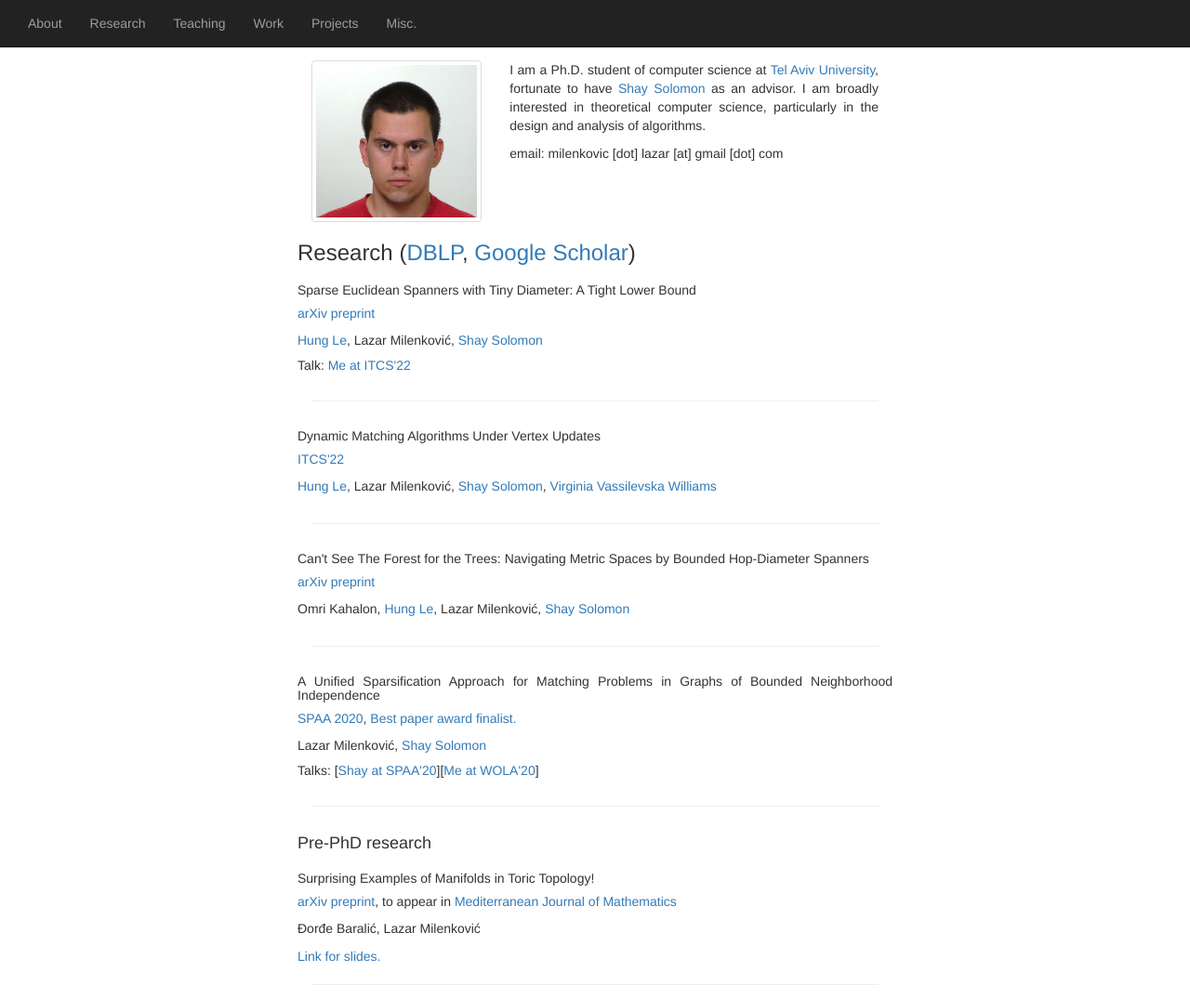
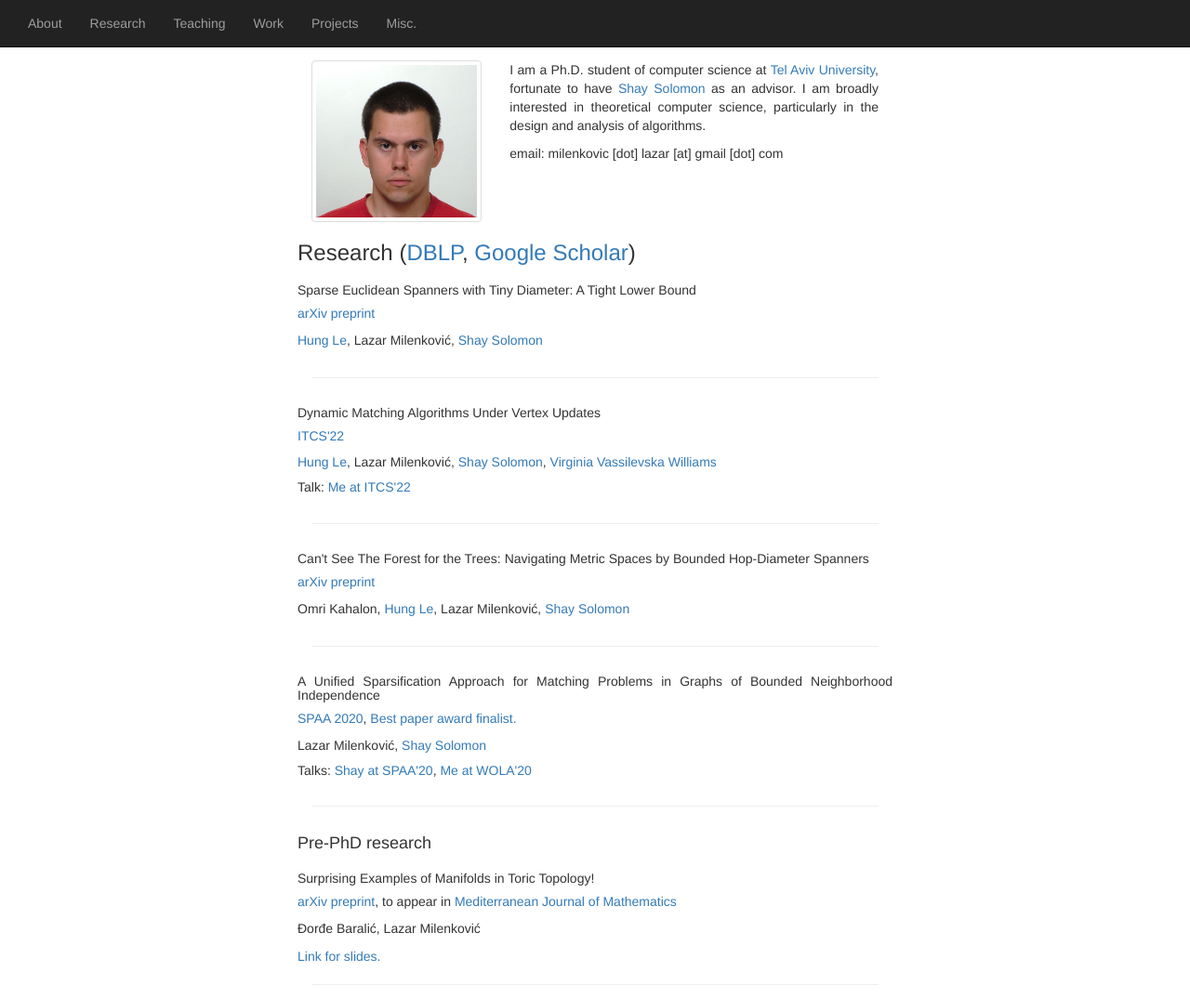
Before and after one commit to milenkoviclazar/milenkoviclazar.github.io, a plain HTML site: page index.html in a window 1280 px wide. Shown: the top 1074 px of the page at 93% size. Drawn offline with nearby package versions, Linux system fonts and the light colour scheme; some packages are replaced by stand-ins of ours.

Commit message:
Minor changes

```diff
--- a/index.html
+++ b/index.html
@@ -87,13 +87,13 @@
                 <h5>Sparse Euclidean Spanners with Tiny Diameter: A Tight Lower Bound</h5>
                 <h5><a href="https://arxiv.org/abs/2112.09124">arXiv preprint</a></h5>
                 <p><a href="https://hunglvosu.github.io/">Hung Le</a>, Lazar Milenković, <a href="https://sites.google.com/site/soloshay/">Shay Solomon</a> </p>
-                <h5>Talk: <a href="https://www.youtube.com/watch?v=nHOW2PnAdzg">Me at ITCS'22</a></h5>
             </div>
             <hr>
             <div class="row">
                 <h5>Dynamic Matching Algorithms Under Vertex Updates</h5>
                 <h5><a href="https://drops.dagstuhl.de/opus/volltexte/2022/15692/pdf/LIPIcs-ITCS-2022-96.pdf">ITCS'22</a></h5>
                 <p><a href="https://hunglvosu.github.io/">Hung Le</a>, Lazar Milenković, <a href="https://sites.google.com/site/soloshay/">Shay Solomon</a>, <a href="https://people.csail.mit.edu/virgi/">Virginia Vassilevska Williams</a> </p>
+                <h5>Talk: <a href="https://www.youtube.com/watch?v=nHOW2PnAdzg">Me at ITCS'22</a></h5>
             </div>
             <hr>
             <div class="row">
@@ -106,7 +106,7 @@
                 <h5>A Unified Sparsification Approach for Matching Problems in Graphs of Bounded Neighborhood Independence</h5>
                 <h5><a href="documents/MS_SPAA20.pdf">SPAA 2020</a>, <a href="https://spaa.acm.org/awards.html">Best paper award finalist.</a></h5>
                 <p>Lazar Milenković, <a href="https://sites.google.com/site/soloshay/">Shay Solomon</a> </p>
-                <h5>Talks: [<a href="https://www.youtube.com/watch?v=UrfImZypgEk">Shay at SPAA'20</a>][<a href="https://www.youtube.com/watch?v=bOpzATtyuz8">Me at WOLA'20</a>]</h5>
+                <h5>Talks: <a href="https://www.youtube.com/watch?v=UrfImZypgEk">Shay at SPAA'20</a>, <a href="https://www.youtube.com/watch?v=bOpzATtyuz8">Me at WOLA'20</a></h5>
             </div>
             <hr>
             <div class="row"><h4>Pre-PhD research</h4></div>
```
